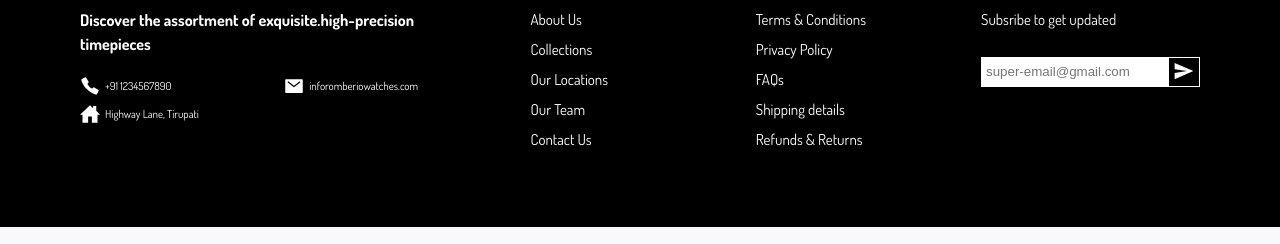
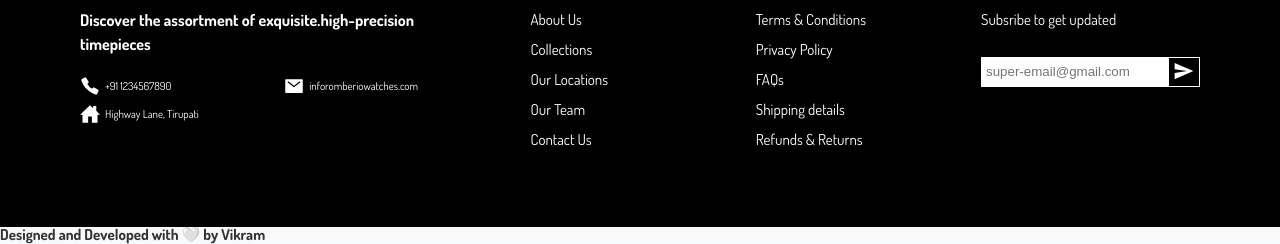
Before and after one commit to Vikramgopal/Luxury_chronoluxe, a plain HTML site: page index.html in a window 1280 px wide. Shown: the part 3001-3245 px from the top of the page. Drawn offline with nearby package versions, Linux system fonts and the light colour scheme.

Commit message:
updated developer bio

```diff
--- a/index.html
+++ b/index.html
@@ -269,5 +269,6 @@
           </div>
           </div>
         </footer>
+                  <h2 class="author">Designed and Developed with 🤍 by Vikram</h2>
         </body>
 </html>
```
